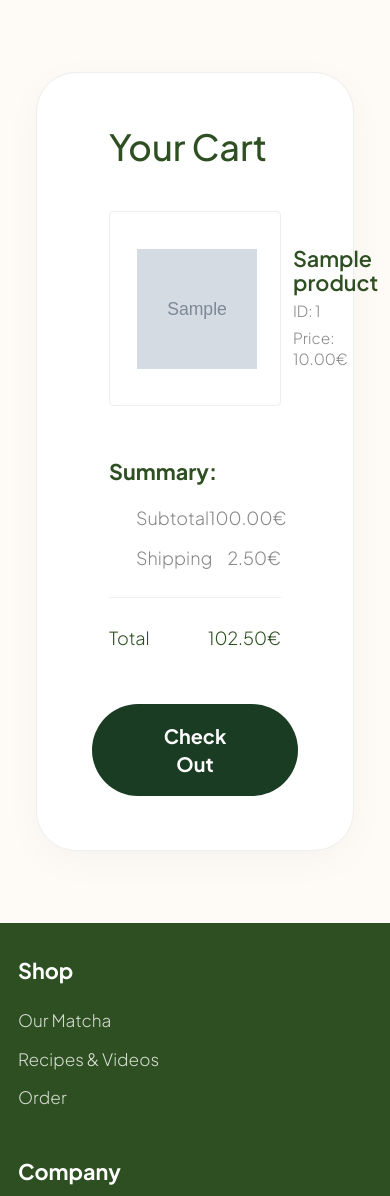
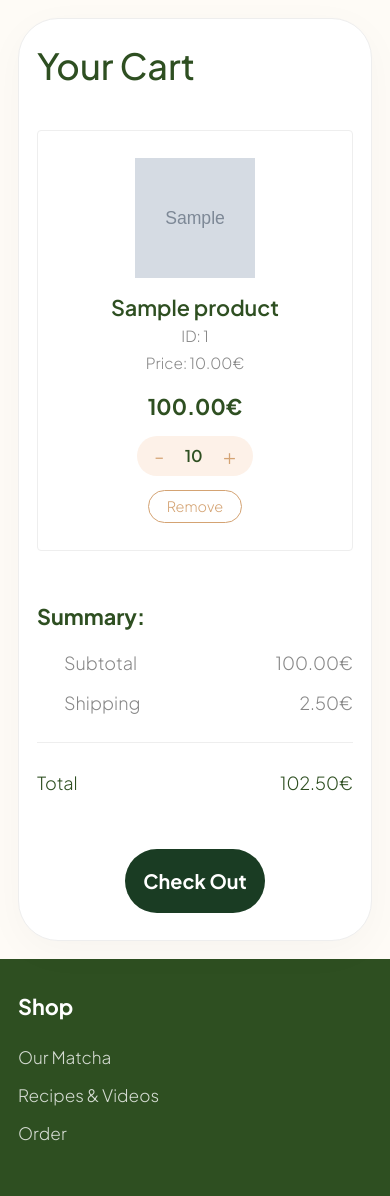
Before and after one commit to bobbyelfamoso/projetdev, a PHP site: page /cart.php in a window 390 px wide. Shown: the part 295-1491 px from the top of the page. Run offline with PHP 8.4, Linux system fonts and the light colour scheme; the visitor is signed in with stand-in values (Sample User, id 1); tables that the repository leaves empty or names only in its code hold one stand-in row (values such as "Sample post"); grey boxes marked "Sample" are stand-in pictures; some libraries are stand-ins or nearby versions.

Commit message:
responsiveness sur les pages cart et login et order

```diff
--- a/src/css/cart.css
+++ b/src/css/cart.css
@@ -304,3 +304,32 @@ h3 {
     gap: 0.5rem;
     font-size: 0.9rem;
 }
+
+@media (max-width: 768px) {
+    .cart-main {
+        padding: 1rem !important;
+    }
+    .cart-card {
+        padding: 1.5rem 1rem !important;
+    }
+    .cart-item {
+        flex-direction: column !important;
+        align-items: center !important;
+        text-align: center;
+        gap: 1rem !important;
+    }
+    .item-details {
+        text-align: center;
+        align-items: center;
+        width: 100%;
+    }
+    .item-actions {
+        align-items: center !important;
+        width: 100%;
+        gap: 0.8rem;
+    }
+    .checkout-btn {
+        width: 100%;
+        padding: 1rem;
+    }
+}
```
Also changed, not shown: src/css/Pdescription.css (+3 -21 lines), src/css/login.css (+8 -7 lines), src/css/order.css (+18 -4 lines).
